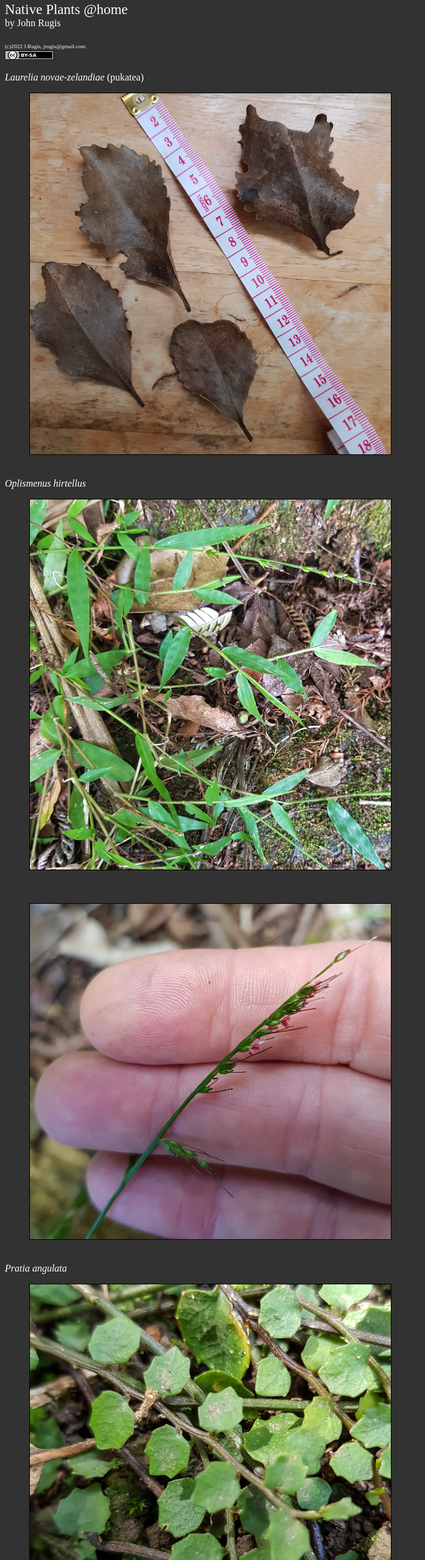
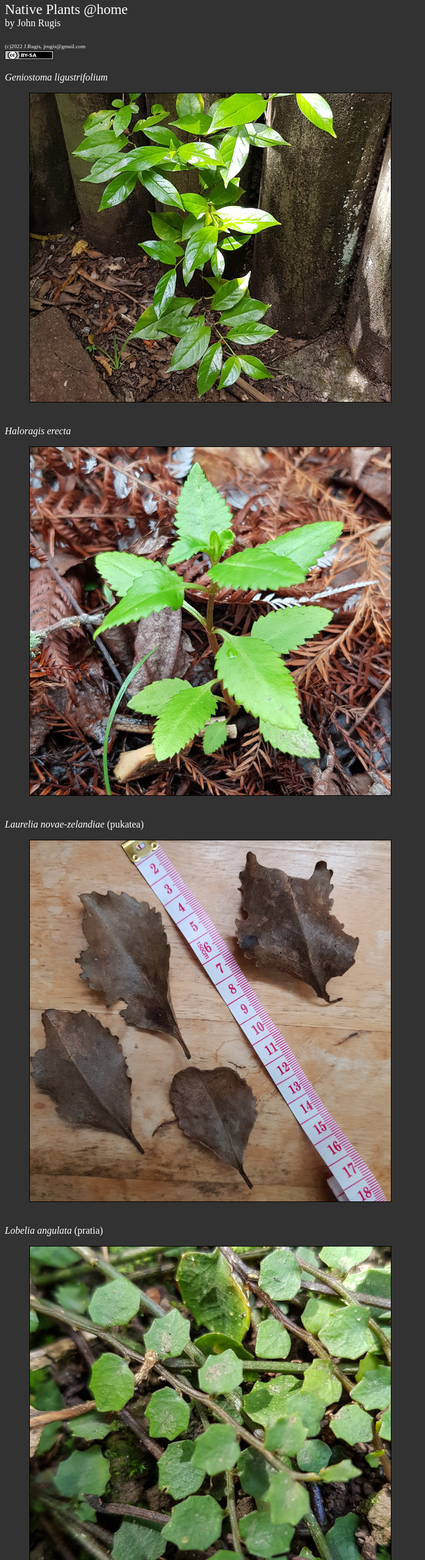
Before and after one commit to jrugis/plants_at_home-native, a plain HTML site: page index.html in a window 1280 px wide. Shown: the part 42-2600 px from the top of the page at 61% size, without its empty margins (0-697 px from the left). Drawn offline with Linux system fonts and the light colour scheme.

Commit message:
add photos

```diff
--- a/index.html
+++ b/index.html
@@ -22,14 +22,18 @@ jrugis@gmail.com
 <br>
 <img src="./by-sa.svg"><br>
 <p>  </p>
+<i>Geniostoma ligustrifolium</i><br>
+<figure><img class="photo"; src="./photos/20220202_124744.jpg"></figure><br>
+<i>Haloragis erecta</i><br>
+<figure><img class="photo"; src="./photos/20220707_111221.jpg"></figure><br>
 <i>Laurelia novae-zelandiae</i> (pukatea)<br>
 <figure><img class="photo"; src="./photos/20210420_135633.jpg"></figure><br>
+<i>Lobelia angulata</i> (pratia)<br>
+<figure><img class="photo"; src="./photos/20211127_095444.jpg"></figure><br>
+<figure><img class="photo"; src="./photos/20211120_090522.jpg"></figure><br>
 <i>Oplismenus hirtellus</i><br>
 <figure><img class="photo"; src="./photos/20220129_151728.jpg"></figure><br>
 <figure><img class="photo"; src="./photos/20220204_091042.jpg"></figure><br>
-<i>Pratia angulata</i><br>
-<figure><img class="photo"; src="./photos/20211127_095444.jpg"></figure><br>
-<figure><img class="photo"; src="./photos/20211120_090522.jpg"></figure><br>
 <i>Blank photo</i><br>
 <figure><img class="photo"; src="./photos/black.jpg"></figure><br>
 </small></small></small>
```
Also changed, not shown: photos/20220202_124744.jpg (added), photos/20220707_111221.jpg (added).
